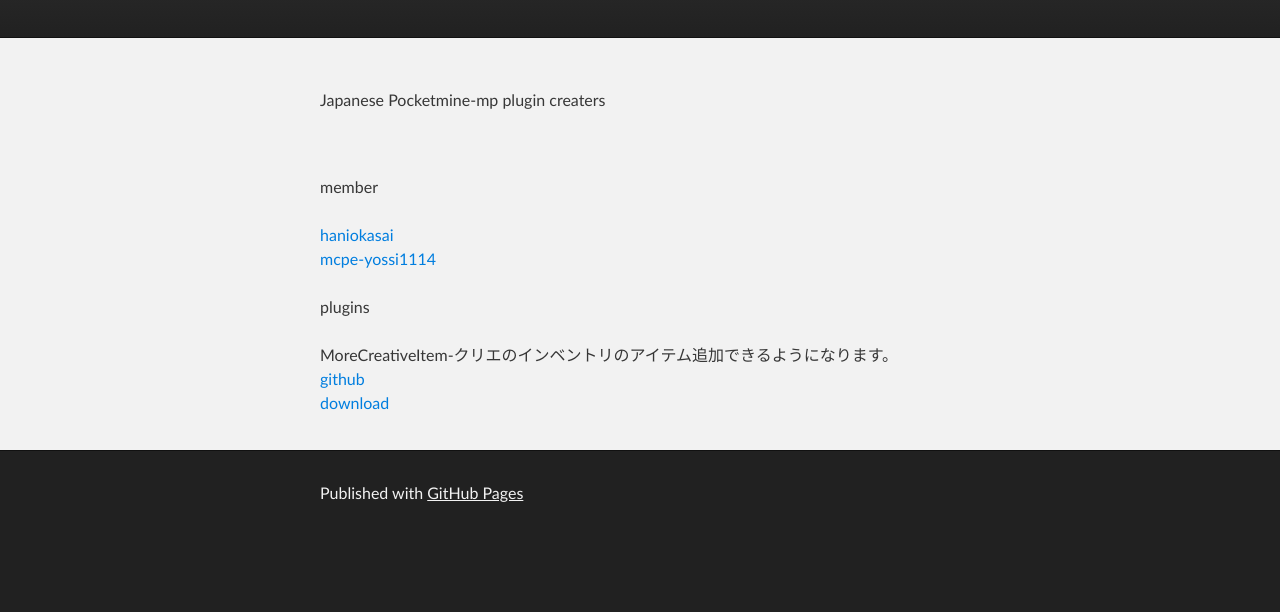
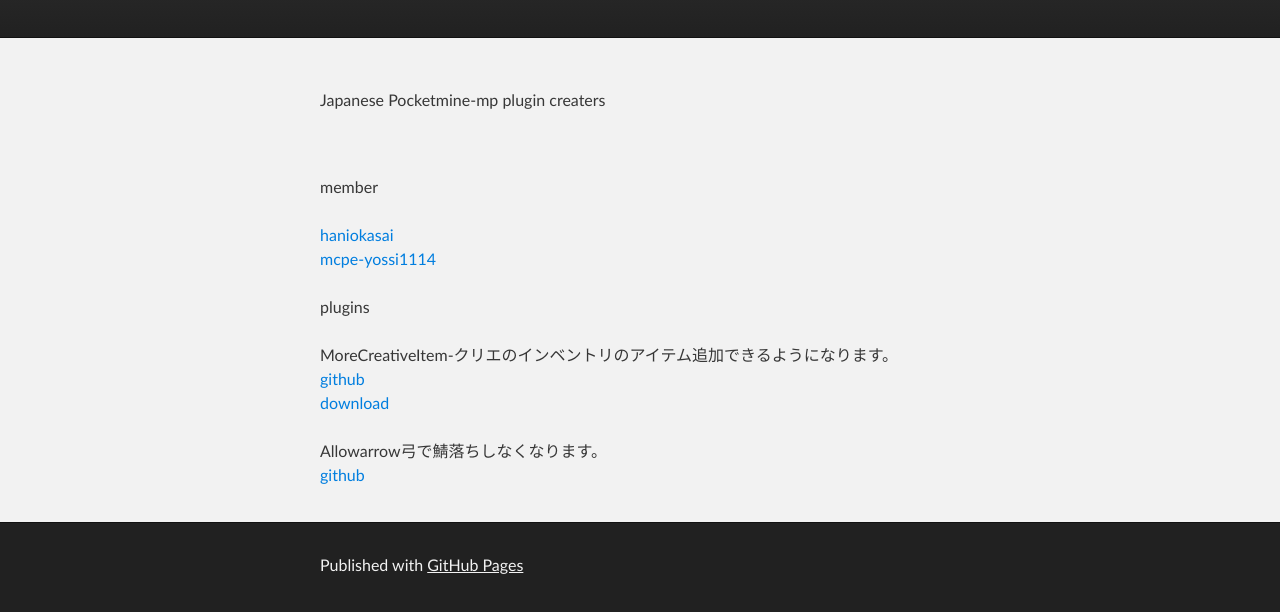
Before and after one commit to PMMP-JPN/PMMP-JPN.github.io, a plain HTML site: page index.html in a window 1280 px wide. Shown: the part 136-748 px from the top of the page. Drawn offline with Linux system fonts and the light colour scheme.

Commit message:
Update index.html

```diff
--- a/index.html
+++ b/index.html
@@ -34,7 +34,10 @@
       <br>plugins<br>
        <br>MoreCreativeItem-クリエのインベントリのアイテム追加できるようになります。<br>
         <a href="http://github.com/PMMP-JPN/MoreCreativeItem/">github</a><br>
-         <a href="http://github.com/PMMP-JPN/MoreCreativeItem/blob/master/MoreCreativeItem_v1.phar?raw=true">download</a><br>
+        <a href="http://github.com/PMMP-JPN/MoreCreativeItem/blob/master/MoreCreativeItem_v1.phar?raw=true">download</a><br>
+       <br>Allowarrow弓で鯖落ちしなくなります。<br>
+        <a href="https://github.com/PMMP-JPN/Allowarrow">github</a><br>
+
       </section>
     </div>
 
```
